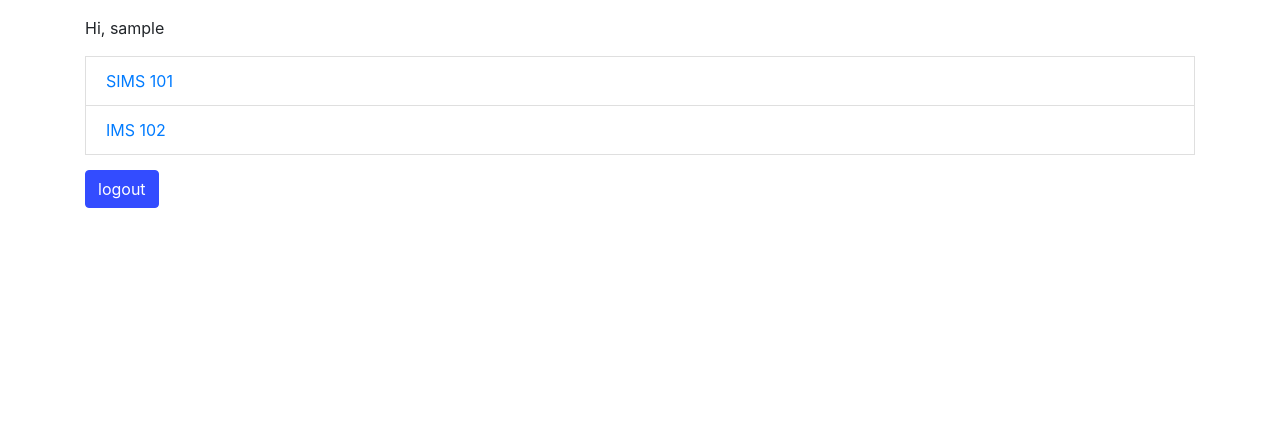
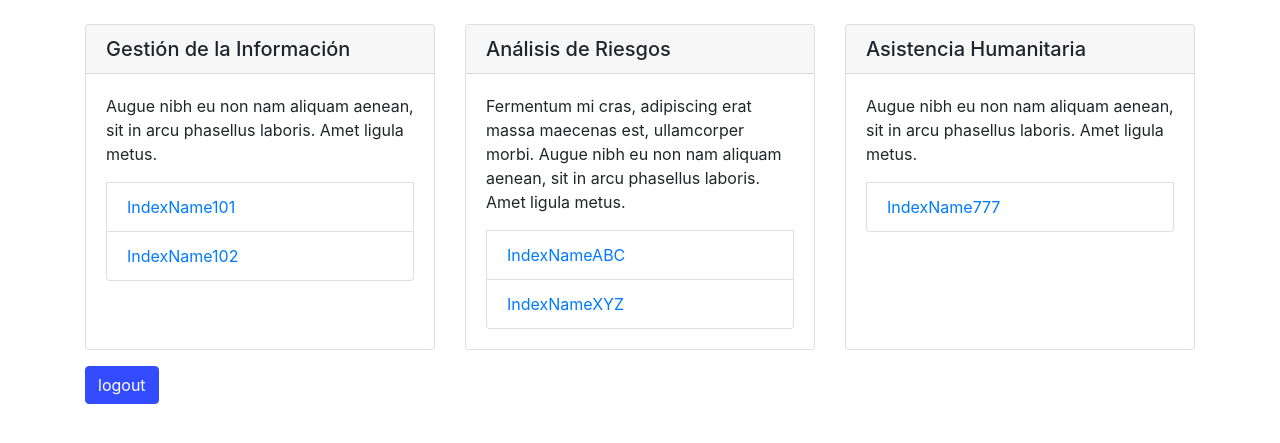
Before and after one commit to kydkang/sims_project2, a Django app: page / in a window 1280 px wide. Shown: the part 56-499 px from the top of the page. Run offline with Django 3.2, Linux system fonts and the light colour scheme; the visitor is signed in with stand-in values (Sample User, id 1); parts of the project's set-up code (start-up, migrations or seed data) failed here and were passed over; some libraries are stand-ins or nearby versions.

Commit message:
Modify homepage and listview buttons

```diff
--- a/sims101/models.py
+++ b/sims101/models.py
@@ -26,7 +26,7 @@ class Index101(models.Model):
         super(Index101, self).save(*args, **kwargs)
 
     def __str__(self):
-        return str(self.data_one) + "   " + str(self.data_two)
+        return str(self.data_one) + "--" + str(self.data_two)
 
     def get_absolute_url(self):
         # or  return reverse('sims101:index_detail', args=[str(self.id)])
--- a/templates/home.html
+++ b/templates/home.html
@@ -5,18 +5,47 @@
         <p class="lead">Set of indexes used in SNGRE</p>
 </div>
  -->
+
+<div class="card-deck mt-4" >
+    <div class="card">
+      <h5 class="card-header">Gestión de la Información </h5>
+      <div class="card-body">
+        <p class="card-text"> Augue nibh eu non nam aliquam aenean, sit in arcu phasellus laboris. Amet ligula metus.</p>
         {% if user.is_authenticated %}
-        <p class="mt-3"> Hi, {{ user.username }} </p>
-        <li class="list-group-item"><a href="101/"> SIMS 101 </a> </li>
-        <li class="list-group-item"><a href="102/"> IMS 102 </a> </li>
+        <li class="list-group-item"><a href="101/"> IndexName101 </a> </li>
+        <li class="list-group-item"><a href="102/"> IndexName102 </a> </li>
+        {% endif %}
+      </div>
+    </div>
+    <div class="card">
+      <h5 class="card-header">Análisis de Riesgos</h5>
+      <div class="card-body">
+        <p class="card-text"> Fermentum mi cras, adipiscing erat massa maecenas est, ullamcorper morbi. Augue nibh eu non nam aliquam aenean, sit in arcu phasellus laboris. Amet ligula metus.</p>
+        {% if user.is_authenticated %}
+            <li class="list-group-item"><a href="101/"> IndexNameABC </a> </li>
+            <li class="list-group-item"><a href="102/"> IndexNameXYZ </a> </li>
+        {% endif %}
+      </div>
+    </div>
+    <div class="card">
+      <h5 class="card-header">Asistencia Humanitaria</h5>
+      <div class="card-body">
+        <p class="card-text">Augue nibh eu non nam aliquam aenean, sit in arcu phasellus laboris. Amet ligula metus.</p>
+        {% if user.is_authenticated %}
+            <li class="list-group-item"><a href="101/"> IndexName777 </a> </li>
+        {% endif %}
+      </div>
+    </div>
+
+</div>
+
+  {% if user.is_authenticated %}
     <a href="{% url 'logout' %}" class="btn btn-primary mt-3"> logout </a>
   {% else %}
-        <p class="mt-3"> You are not logged in </p>
     <a href="{% url 'login' %}" class="btn btn-info mt-3 home-btn"> login </a>
     {% comment %}
     <a href="{% url 'register' %}" class="btn btn-info mt-3 home-btn"> register </a>
     {% endcomment %}
   {% endif %}
-</div>
 
 {% endblock content %}
```
Also changed, not shown: sims101/templates/sims101/index_detail.html (+0 -14 lines), sims101/templates/sims101/index_list.html (+21 -3 lines), sims101/views.py (+8 -0 lines), commons/migrations/0001_initial.py, sims101/migrations/0001_initial.py, sims102/migrations/0001_initial.py, 1 other file. Lines whose indentation alone changed are shown as unchanged.
